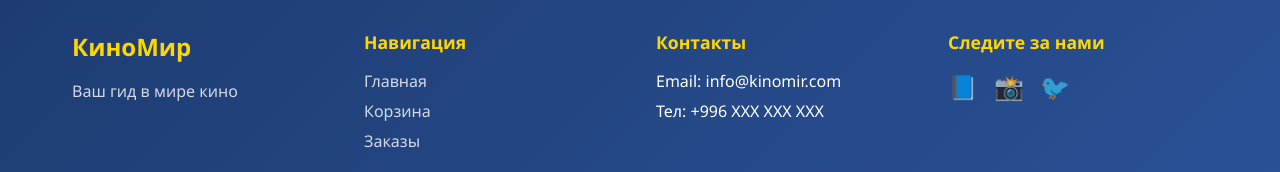
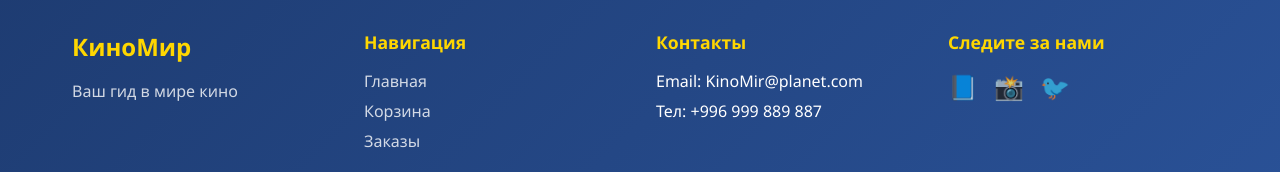
Before and after one commit to bekrahoon/lessons_from_RT, a React (Create React App) app in the folder my-website/: page / in a window 1280 px wide. Shown: the part 1250-1422 px from the top of the page. Built offline with nearby package versions, Linux system fonts and the light colour scheme.

Commit message:
Fix footer year and contact info

```diff
--- a/my-website/src/App.js
+++ b/my-website/src/App.js
@@ -73,8 +73,8 @@ function AppContent() {
           <div className="footer-section">
             <h4>Контакты</h4>
             <ul>
-              <li>Email: info@kinоmir.com</li>
-              <li>Тел: +996 XXX XXX XXX</li>
+              <li>Email: KinoMir@planet.com</li>
+              <li>Тел: +996 999 889 887</li>
             </ul>
           </div>
           <div className="footer-section">
```
